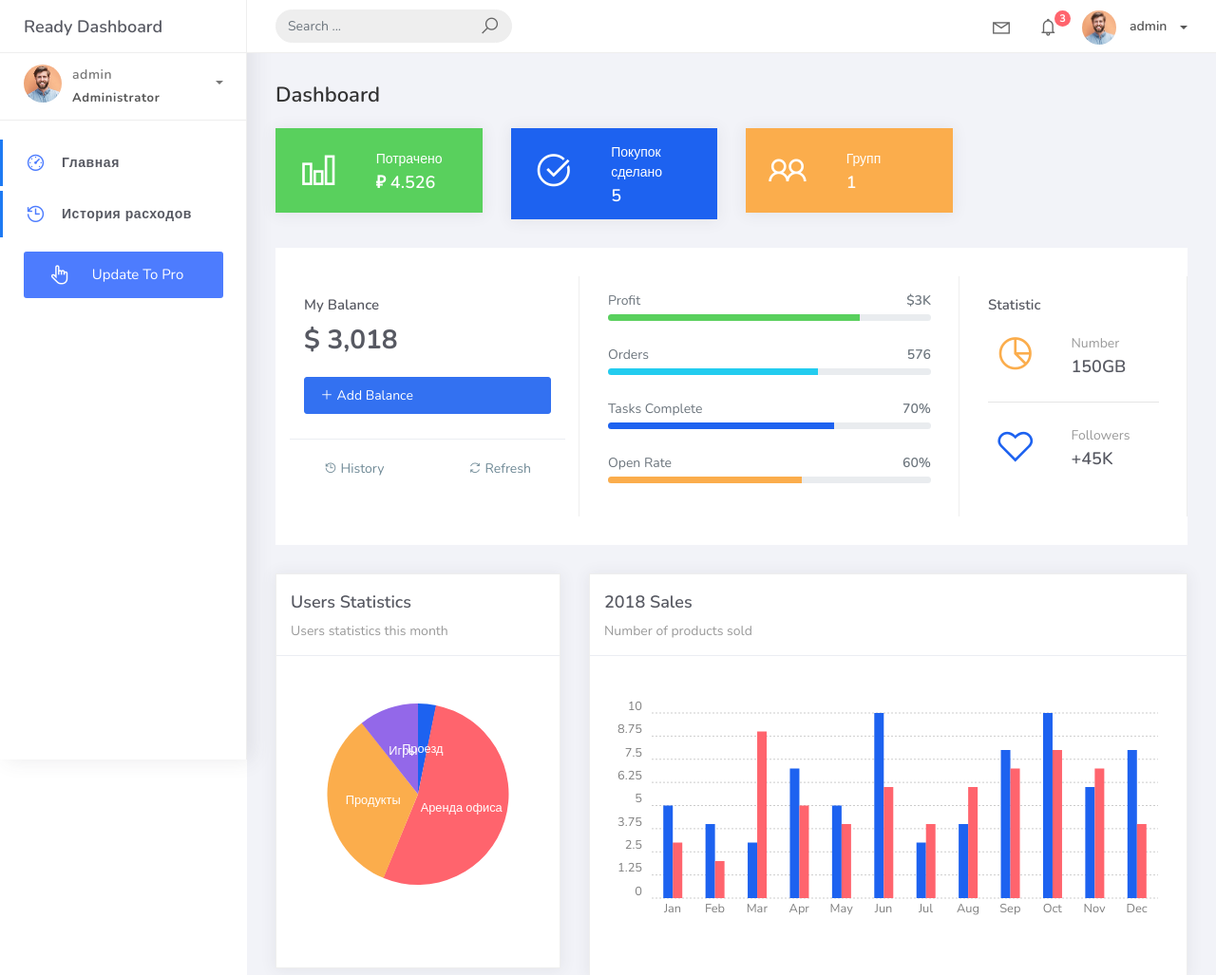
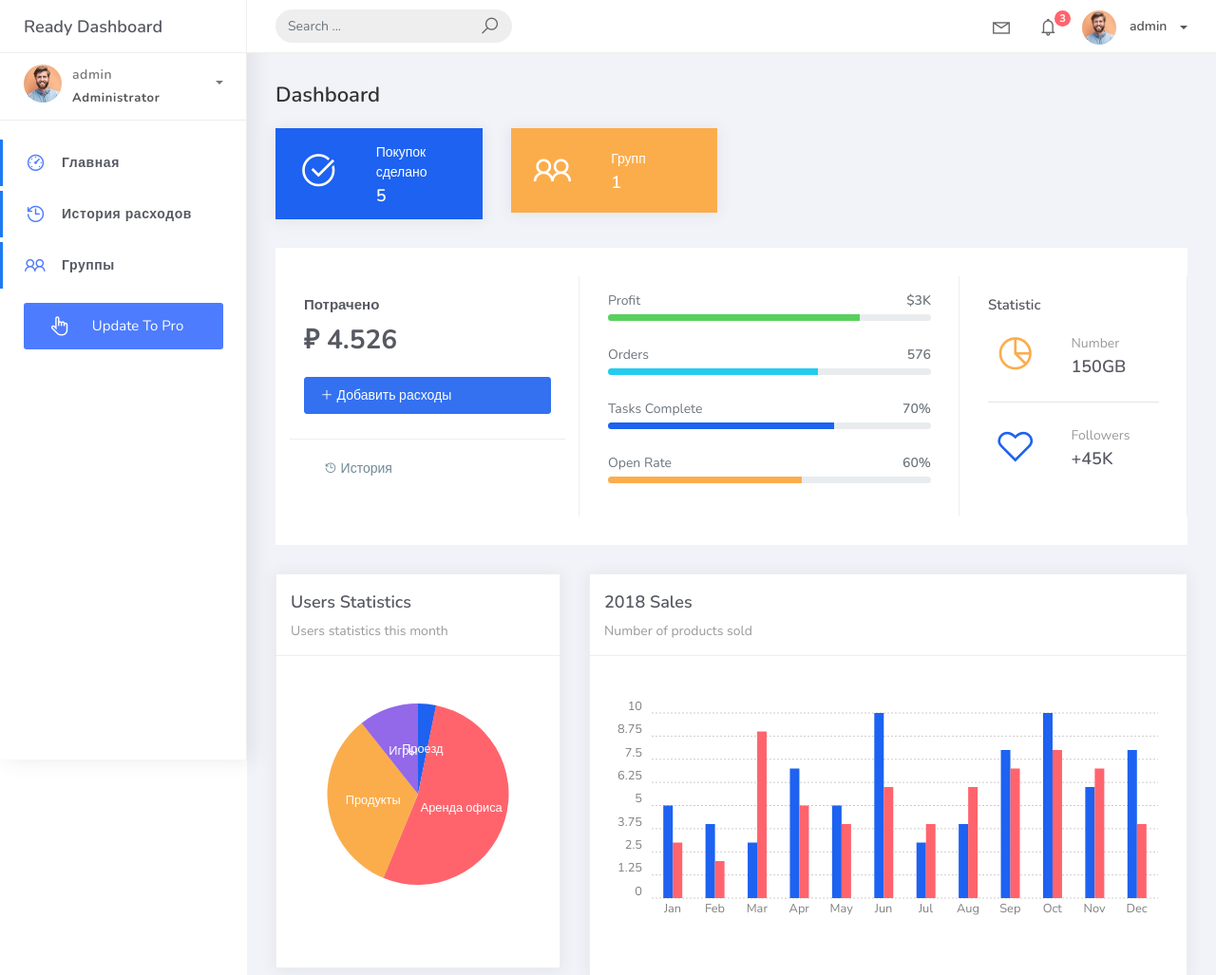
Before and after one commit to 1996p/budget_planner, a Django app: page /cost_accounting/ in a window 1280 px wide. Shown: the top 1027 px of the page at 95% size. Run offline with Django 4.2, Linux system fonts and the light colour scheme; a user stored in the database is signed in; data comes from the database, SQL or seed files in the repository; both versions use the stored data as it was after the commit; some libraries are stand-ins or nearby versions.

Commit message:
able to create new user group, and see own groups

```diff
--- a/cost_accounting/forms.py
+++ b/cost_accounting/forms.py
@@ -50,3 +50,14 @@ class AddSpending(forms.ModelForm):
         model = Spending
         fields = ('category', 'amount')
         exclude = ('payer',)
+
+
+class CreateGroup(forms.ModelForm):
+
+    def __init__(self, *args, **kwargs):
+        super().__init__(*args, **kwargs)
+        self.fields['name'].widget.attrs = {'class': 'form-control form-control-lg', 'type': 'text'}
+
+    class Meta:
+        model = Group
+        fields = ('name', )
--- a/cost_accounting/services.py
+++ b/cost_accounting/services.py
@@ -75,3 +75,26 @@ def show_history(request: HttpRequest) -> dict:
         'yesterday': datetime.datetime.today().date() - datetime.timedelta(1),
     }
     return context
+
+
+def display_user_groups(request: HttpRequest) -> dict:
+    """Описывает бизнес-логику отображения групп пользователя"""
+    groups = Group.objects.filter(user=User.objects.get(username=request.user.username))
+    form = CreateGroup()
+    context = {
+        'groups': groups,
+        'form': form,
+    }
+
+    return context
+
+
+def create_user_group(request: HttpRequest) -> None:
+    """Отвечает за создания новой группы пользователем
+       По дефолту в ней один участник - ее создатель
+    """
+    new_group = Group.objects.create(name=request.POST['name'])
+    user = User.objects.get(username=request.user.username)
+    user.groups.add(new_group)
+    user.save()
+    new_group.save()
--- a/cost_accounting/urls.py
+++ b/cost_accounting/urls.py
@@ -10,4 +10,5 @@ urlpatterns = [
     path('create-spending/', CreateNewSpending.as_view(), name='create-spending'),
     path('create-category/', CreateNewCategory.as_view(), name='create-category'),
     path('history/', SpendingsHistory.as_view(), name='history'),
+    path('groups/', GroupsInfo.as_view(), name='groups')
 ]
--- a/cost_accounting/views.py
+++ b/cost_accounting/views.py
@@ -70,3 +70,14 @@ class SpendingsHistory(LoginRequiredMixin, View):
     def get(self, request, *args, **kwargs):
         context = show_history(request)
         return render(request, 'spendings-history.html', context)
+
+
+class GroupsInfo(LoginRequiredMixin, View):
+    """Отвечает за отображение информацию о группах пользователя"""
+    def get(self, request, *args, **kwargs):
+        context = display_user_groups(request)
+        return render(request, 'groups.html', context)
+
+    def post(self, request, *args, **kwargs):
+        create_user_group(request)
+        return redirect('groups')
--- a/templates/index.html
+++ b/templates/index.html
@@ -194,6 +194,12 @@
 								<p>История расходов</p>
 							</a>
 						</li>
+                        <li class="nav-item active">
+							<a href="{% url 'groups' %}">
+								<i class="la la-group"></i>
+								<p>Группы</p>
+							</a>
+						</li>
 						<li class="nav-item update-pro">
 							<button  data-toggle="modal" data-target="#modalUpdate">
 								<i class="la la-hand-pointer-o"></i>
--- a/templates/spendings-history.html
+++ b/templates/spendings-history.html
@@ -5,7 +5,6 @@
         <div class="card">
             <div class="card-header ">
                 <h4 class="card-title">История расходов</h4>
-                <p class="card-category">Users Table</p>
             </div>
             <div class="card-body">
                 <table class="table table-head-bg-success table-striped table-hover">
--- a/templates/spendings.html
+++ b/templates/spendings.html
@@ -6,44 +6,6 @@
 					<div class="container-fluid">
 						<h4 class="page-title">Dashboard</h4>
 						<div class="row">
-							<div class="col-md-3">
-								<div class="card card-stats card-success">
-									<div class="card-body ">
-										<div class="row">
-											<div class="col-5">
-												<div class="icon-big text-center">
-													<i class="la la-bar-chart"></i>
-												</div>
-											</div>
-											<div class="col-7 d-flex align-items-center">
-												<div class="numbers">
-													<p class="card-category">Потрачено</p>
-													<h4 class="card-title">₽ <span class="spending-amount">{{ amount }}</span></h4>
-												</div>
-											</div>
-										</div>
-									</div>
-								</div>
-							</div>
-{#							<div class="col-md-3">#}
-{#								<div class="card card-stats card-danger">#}
-{#									<div class="card-body">#}
-{#										<div class="row">#}
-{#											<div class="col-5">#}
-{#												<div class="icon-big text-center">#}
-{#													<i class="la la-newspaper-o"></i>#}
-{#												</div>#}
-{#											</div>#}
-{#											<div class="col-7 d-flex align-items-center">#}
-{#												<div class="numbers">#}
-{#													<p class="card-category">Subscribers</p>#}
-{#													<h4 class="card-title">1303</h4>#}
-{#												</div>#}
-{#											</div>#}
-{#										</div>#}
-{#									</div>#}
-{#								</div>#}
-{#							</div>#}
 							<div class="col-md-3">
 								<div class="card card-stats card-primary">
 									<div class="card-body ">
@@ -84,95 +46,18 @@
                                     </div>
                                 </div>
                             {% endif %}
-<!-- 							<div class="col-md-3">
-								<div class="card card-stats">
-									<div class="card-body ">
-										<div class="row">
-											<div class="col-5">
-												<div class="icon-big text-center icon-warning">
-													<i class="la la-pie-chart text-warning"></i>
-												</div>
-											</div>
-											<div class="col-7 d-flex align-items-center">
-												<div class="numbers">
-													<p class="card-category">Number</p>
-													<h4 class="card-title">150GB</h4>
-												</div>
-											</div>
-										</div>
-									</div>
-								</div>
-							</div>
-							<div class="col-md-3">
-								<div class="card card-stats">
-									<div class="card-body ">
-										<div class="row">
-											<div class="col-5">
-												<div class="icon-big text-center">
-													<i class="la la-bar-chart text-success"></i>
-												</div>
-											</div>
-											<div class="col-7 d-flex align-items-center">
-												<div class="numbers">
-													<p class="card-category">Revenue</p>
-													<h4 class="card-title">$ 1,345</h4>
-												</div>
-											</div>
-										</div>
-									</div>
-								</div>
-							</div>
-							<div class="col-md-3">
-								<div class="card card-stats">
-									<div class="card-body">
-										<div class="row">
-											<div class="col-5">
-												<div class="icon-big text-center">
-													<i class="la la-times-circle-o text-danger"></i>
-												</div>
-											</div>
-											<div class="col-7 d-flex align-items-center">
-												<div class="numbers">
-													<p class="card-category">Errors</p>
-													<h4 class="card-title">23</h4>
-												</div>
-											</div>
-										</div>
-									</div>
-								</div>
-							</div>
-							<div class="col-md-3">
-								<div class="card card-stats">
-									<div class="card-body">
-										<div class="row">
-											<div class="col-5">
-												<div class="icon-big text-center">
-													<i class="la la-heart-o text-primary"></i>
-												</div>
-											</div>
-											<div class="col-7 d-flex align-items-center">
-												<div class="numbers">
-													<p class="card-category">Followers</p>
-													<h4 class="card-title">+45K</h4>
-												</div>
-											</div>
-										</div>
-									</div>
-								</div>
-							</div> -->
 						</div>
 						<div class="row row-card-no-pd">
 							<div class="col-md-4">
 								<div class="card">
 									<div class="card-body">
-										<p class="fw-bold mt-1">My Balance</p>
-										<h4><b>$ 3,018</b></h4>
-										<a href="#" class="btn btn-primary btn-full text-left mt-3 mb-3"><i class="la la-plus"></i> Add Balance</a>
+										<p class="fw-bold mt-1">Потрачено</p>
+										<h4><b>₽ <span class="spending-amount">{{ amount }}</span></b></h4>
+										<a href="#id_amount" class="btn btn-primary btn-full text-left mt-3 mb-3"><i class="la la-plus"></i> Добавить расходы</a>
 									</div>
 									<div class="card-footer">
 										<ul class="nav">
-											<li class="nav-item"><a class="btn btn-default btn-link" href="#"><i class="la la-history"></i> History</a></li>
-											<li class="nav-item ml-auto"><a class="btn btn-default btn-link" href="#"><i class="la la-refresh"></i> Refresh</a></li>
+											<li class="nav-item"><a class="btn btn-default btn-link" href="{% url 'history' %}"><i class="la la-history"></i> История</a></li>
 										</ul>
 									</div>
 								</div>
```
Also changed, not shown: templates/groups.html (added, +53 -0 lines), db.sqlite3.
